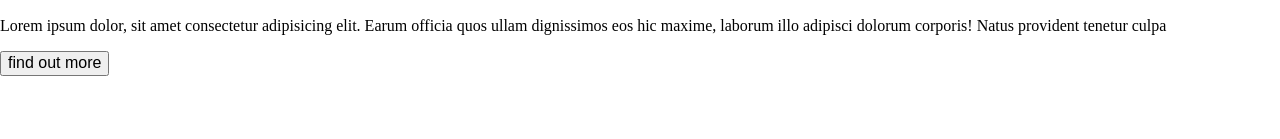
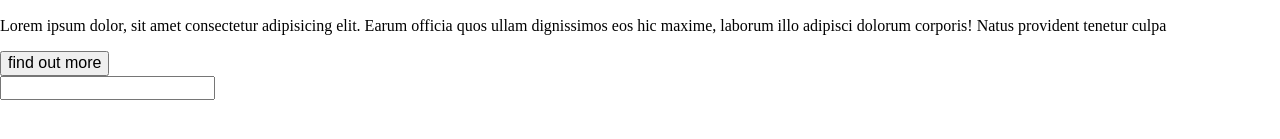
Before and after one commit to Uncle-Shred/Ryan-Stedman-Assignment1, a plain HTML site: page index.html in a window 1280 px wide. Shown: the part 407-546 px from the top of the page. Drawn offline with Linux system fonts and the light colour scheme.

Commit message:
added footer tag test

```diff
--- a/index.html
+++ b/index.html
@@ -53,8 +53,11 @@
                 <button>find out more</button>
             </div>
         </div>
+    </section>
 
-    </section>
+    <footer>
+        <input type="text">
+    </footer>
 
 </body>
 </html>
```
